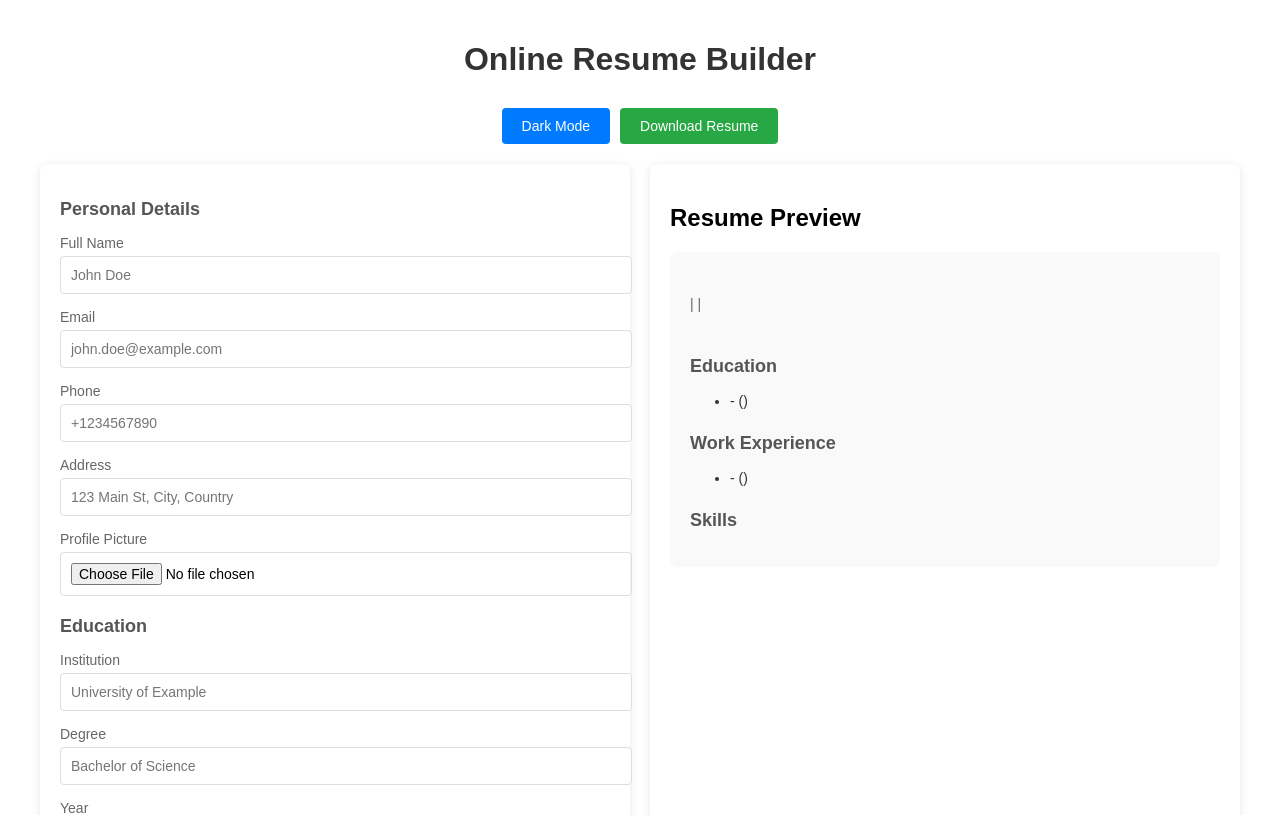
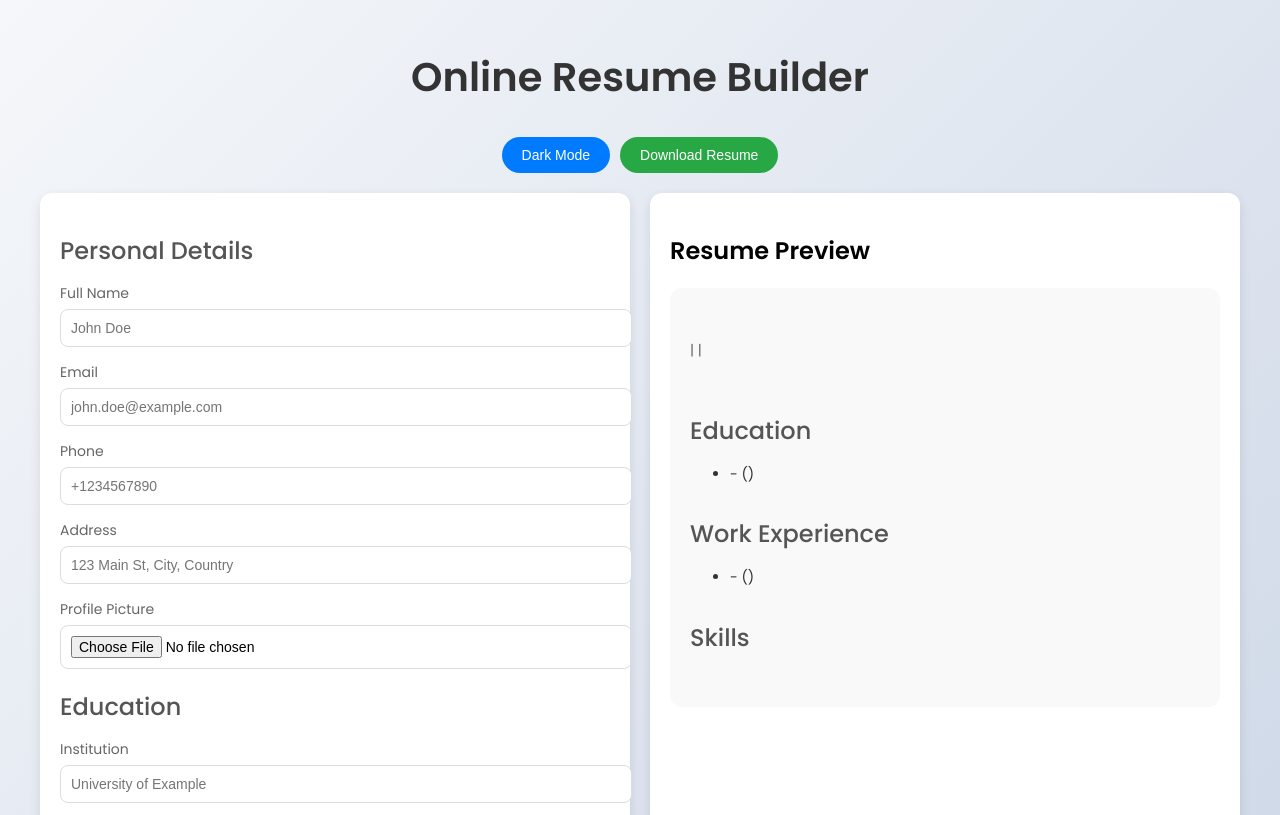
Before and after one commit to RensithUdara/resume-builder, a React (Create React App) app: page / in a window 1280 px wide. Shown: the top 815 px of the page. Built offline with nearby package versions, Linux system fonts and the light colour scheme.

Commit message:
style: update App.css for improved typography, layout, and hover effects

```diff
--- a/src/App.css
+++ b/src/App.css
@@ -1,8 +1,9 @@
 /* General Styles */
 body {
-  font-family: 'Arial', sans-serif;
+  font-family: 'Poppins', sans-serif;
   margin: 0;
   padding: 0;
+  background: linear-gradient(135deg, #f5f7fa, #c3cfe2);
   transition: background-color 0.3s, color 0.3s;
 }
 
@@ -16,6 +17,8 @@ body {
   text-align: center;
   color: #333;
   margin-bottom: 30px;
+  font-size: 2.5rem;
+  font-weight: 600;
 }
 
 .dark-mode .app-title {
@@ -32,9 +35,13 @@ body {
 .mode-toggle, .download-button {
   padding: 10px 20px;
   border: none;
-  border-radius: 4px;
+  border-radius: 25px;
   cursor: pointer;
   font-size: 14px;
+  display: flex;
+  align-items: center;
+  gap: 8px;
+  transition: transform 0.2s, box-shadow 0.2s;
 }
 
 .mode-toggle {
@@ -47,6 +54,11 @@ body {
   color: #fff;
 }
 
+.mode-toggle:hover, .download-button:hover {
+  transform: translateY(-2px);
+  box-shadow: 0 4px 8px rgba(0, 0, 0, 0.2);
+}
+
 .builder-container {
   display: flex;
   gap: 20px;
@@ -56,16 +68,16 @@ body {
   flex: 1;
   background: #fff;
   padding: 20px;
-  border-radius: 8px;
-  box-shadow: 0 2px 10px rgba(0, 0, 0, 0.1);
+  border-radius: 12px;
+  box-shadow: 0 4px 12px rgba(0, 0, 0, 0.1);
 }
 
 .resume-preview {
   flex: 1;
   background: #fff;
   padding: 20px;
-  border-radius: 8px;
-  box-shadow: 0 2px 10px rgba(0, 0, 0, 0.1);
+  border-radius: 12px;
+  box-shadow: 0 4px 12px rgba(0, 0, 0, 0.1);
 }
 
 .dark-mode .forms-container,
@@ -80,9 +92,13 @@ body {
 }
 
 .section-title {
-  font-size: 18px;
+  font-size: 1.5rem;
   color: #555;
   margin-bottom: 15px;
+  font-weight: 500;
+  display: flex;
+  align-items: center;
+  gap: 8px;
 }
 
 .dark-mode .section-title {
@@ -108,8 +124,15 @@ body {
   width: 100%;
   padding: 10px;
   border: 1px solid #ddd;
-  border-radius: 4px;
+  border-radius: 8px;
   font-size: 14px;
+  transition: border-color 0.3s, box-shadow 0.3s;
+}
+
+.input-group input:focus {
+  border-color: #007bff;
+  box-shadow: 0 0 8px rgba(0, 123, 255, 0.3);
+  outline: none;
 }
 
 .dark-mode .input-group input {
@@ -123,20 +146,26 @@ body {
   color: #fff;
   border: none;
   padding: 10px 15px;
-  border-radius: 4px;
+  border-radius: 25px;
   cursor: pointer;
   font-size: 14px;
+  display: flex;
+  align-items: center;
+  gap: 8px;
+  transition: transform 0.2s, box-shadow 0.2s;
 }
 
 .add-button:hover {
   background-color: #0056b3;
+  transform: translateY(-2px);
+  box-shadow: 0 4px 8px rgba(0, 0, 0, 0.2);
 }
 
 /* Resume Preview */
 .resume {
   background: #f9f9f9;
   padding: 20px;
-  border-radius: 8px;
+  border-radius: 12px;
 }
 
 .dark-mode .resume {
@@ -156,12 +185,14 @@ body {
   height: 100px;
   border-radius: 50%;
   object-fit: cover;
+  border: 3px solid #007bff;
 }
 
 .resume-name {
-  font-size: 24px;
+  font-size: 2rem;
   color: #333;
   margin-bottom: 10px;
+  font-weight: 600;
 }
 
 .dark-mode .resume-name {
@@ -179,9 +210,13 @@ body {
 }
 
 .resume-section {
-  font-size: 18px;
+  font-size: 1.5rem;
   color: #555;
   margin-bottom: 10px;
+  font-weight: 500;
+  display: flex;
+  align-items: center;
+  gap: 8px;
 }
 
 .dark-mode .resume-section {
@@ -201,17 +236,43 @@ body {
 .skills-list {
   list-style: none;
   padding: 0;
+  display: flex;
+  flex-wrap: wrap;
+  gap: 10px;
 }
 
 .skill-item {
   display: inline-block;
   background: #007bff;
   color: #fff;
-  padding: 5px 10px;
-  border-radius: 4px;
-  margin-right: 10px;
-  margin-bottom: 10px;
+  padding: 8px 16px;
+  border-radius: 25px;
   font-size: 14px;
+  transition: transform 0.2s, box-shadow 0.2s;
+}
+
+.skill-item:hover {
+  transform: translateY(-2px);
+  box-shadow: 0 4px 8px rgba(0, 0, 0, 0.2);
+}
+
+/* Custom Scrollbar */
+::-webkit-scrollbar {
+  width: 8px;
+}
+
+::-webkit-scrollbar-track {
+  background: #f1f1f1;
+  border-radius: 10px;
+}
+
+::-webkit-scrollbar-thumb {
+  background: #888;
+  border-radius: 10px;
+}
+
+::-webkit-scrollbar-thumb:hover {
+  background: #555;
 }
 
 /* Responsive Design */
```
